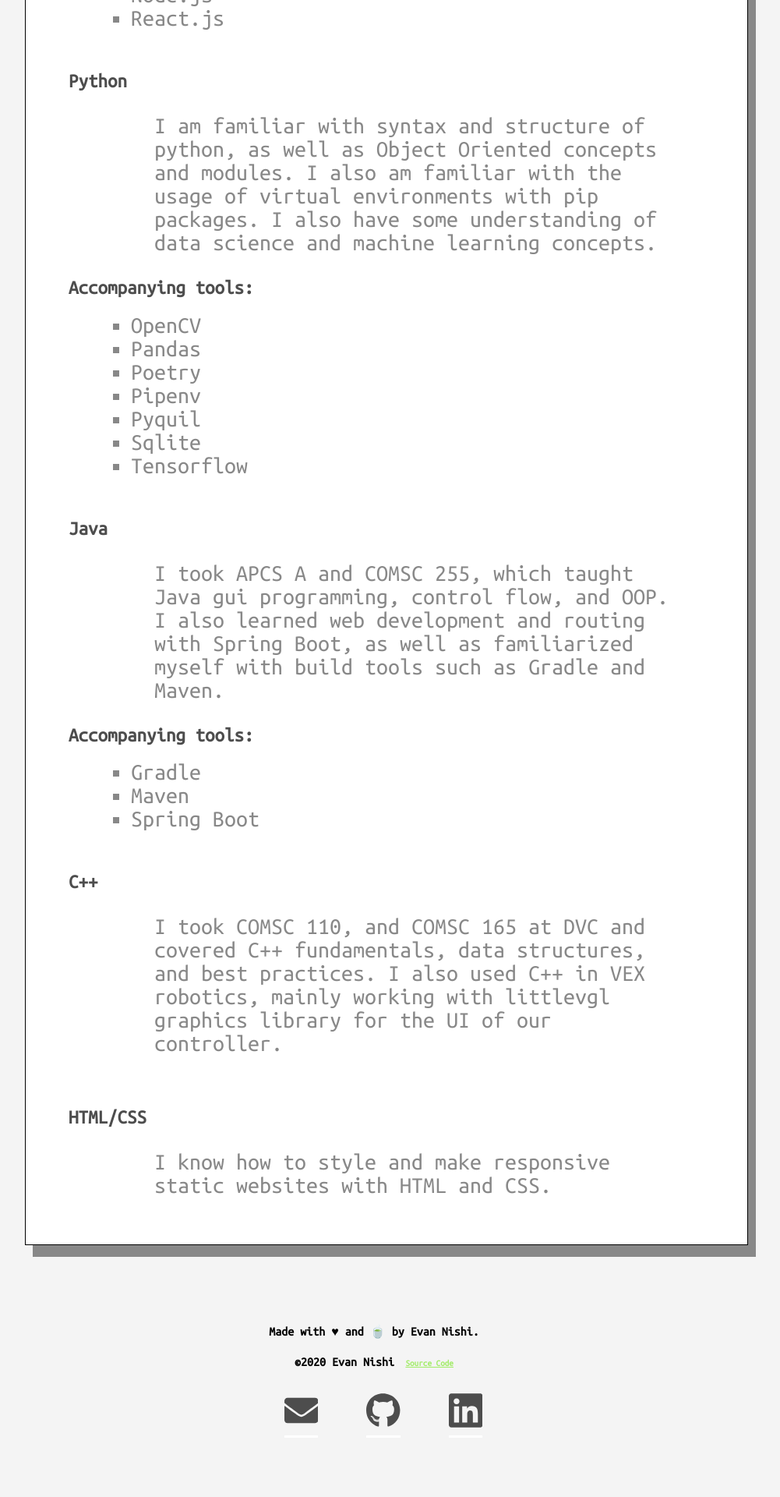
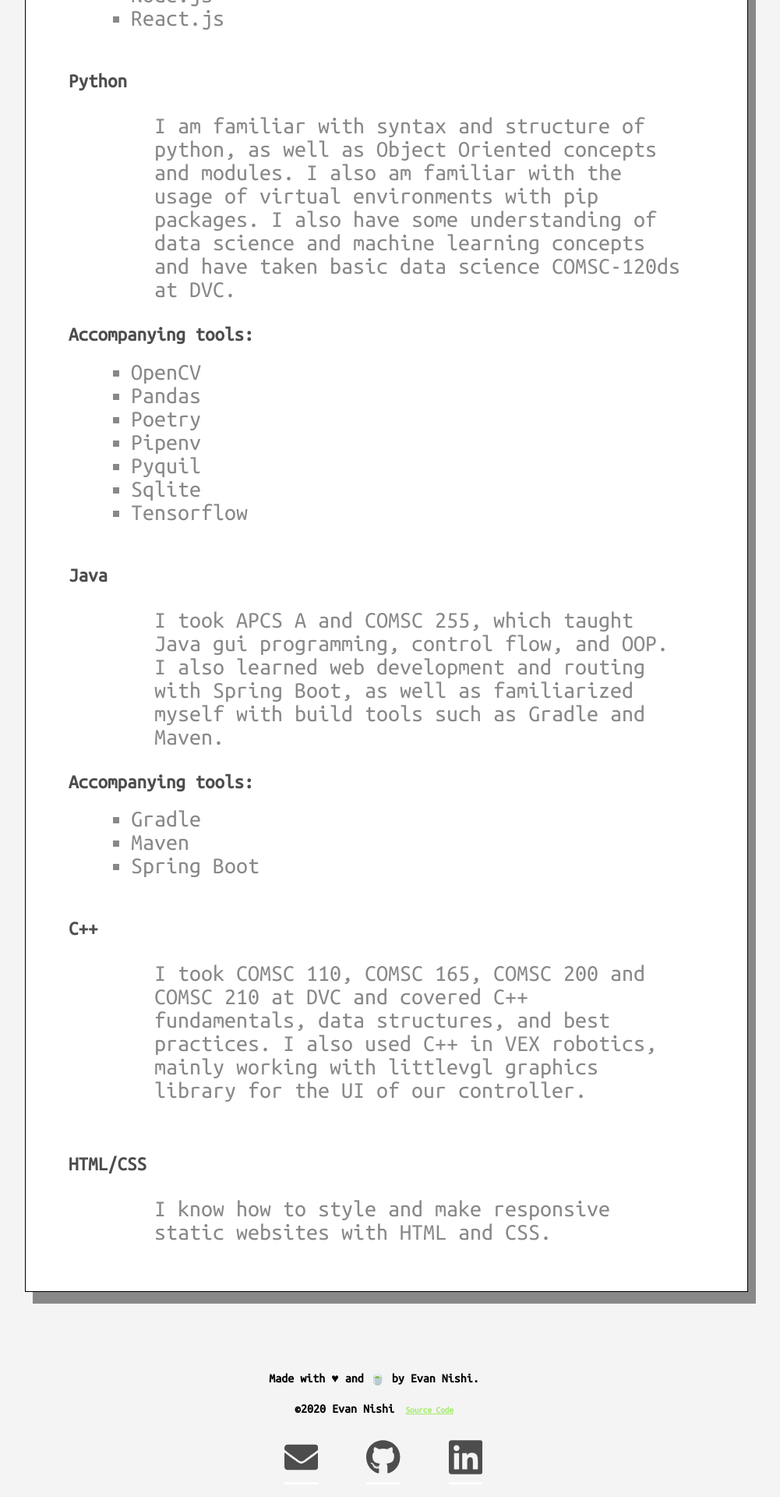
Before and after one commit to Evan-Nishi/personal-site-v2, a Next.js app: page / in a window 1280 px wide. Shown: the part 2721-4641 px from the top of the page at 78% size, without its empty margins (160-1161 px from the left). Before the commit the page ends 4581 px from the top, so only its background shows below. Built offline with nearby package versions, Linux system fonts and the light colour scheme.

Commit message:
updated info

```diff
--- a/src/components/Footer.tsx
+++ b/src/components/Footer.tsx
@@ -8,7 +8,7 @@
                 <br/>
                 <br/>
                 <h4>Made with ♥ and 🍵 by Evan Nishi.</h4>
-                <h4>©2020 Evan Nishi <a id="sc" href="https://github.com/Evan-Nishi/personal-site-v2" className="inlinelink">Source Code</a></h4>
+                <h4>©{new Date().getFullYear()} Evan Nishi <a id="sc" href="https://github.com/Evan-Nishi/personal-site-v2" className="inlinelink">Source Code</a></h4>
                 <div id="links">
                     <a href="mailto:evan@evannishi.me"><FaEnvelope size="4em" className="icon"/></a>
                     <a href="https://github.com/Evan-Nishi"><FaGithub size="4em" className="icon"/></a>
--- a/src/pages/index.tsx
+++ b/src/pages/index.tsx
@@ -100,7 +100,7 @@
                             <div>
                                 <p>I am familiar with syntax and structure of python, as well as Object Oriented concepts and modules.
                                     I also am familiar with the usage of virtual environments with pip packages.  I also have some understanding
-                                     of data science and machine learning concepts.
+                                     of data science and machine learning concepts and have taken basic data science COMSC-120ds at DVC.
                                 </p>
                             </div>
                         </div>
@@ -137,7 +137,7 @@
                         <h2>C++</h2>
                         <div className="indented">
                             <div>
-                                <p>I took COMSC 110, and COMSC 165 at DVC and covered C++ fundamentals, data structures, and best practices.
+                                <p>I took COMSC 110, COMSC 165, COMSC 200 and COMSC 210 at DVC and covered C++ fundamentals, data structures, and best practices.
                                      I also used C++ in VEX robotics, mainly working with
                                     littlevgl graphics library for the UI of our controller.
                                 </p>
```
Also changed, not shown: 1 other file (tests, documents, lock files or other folders).
